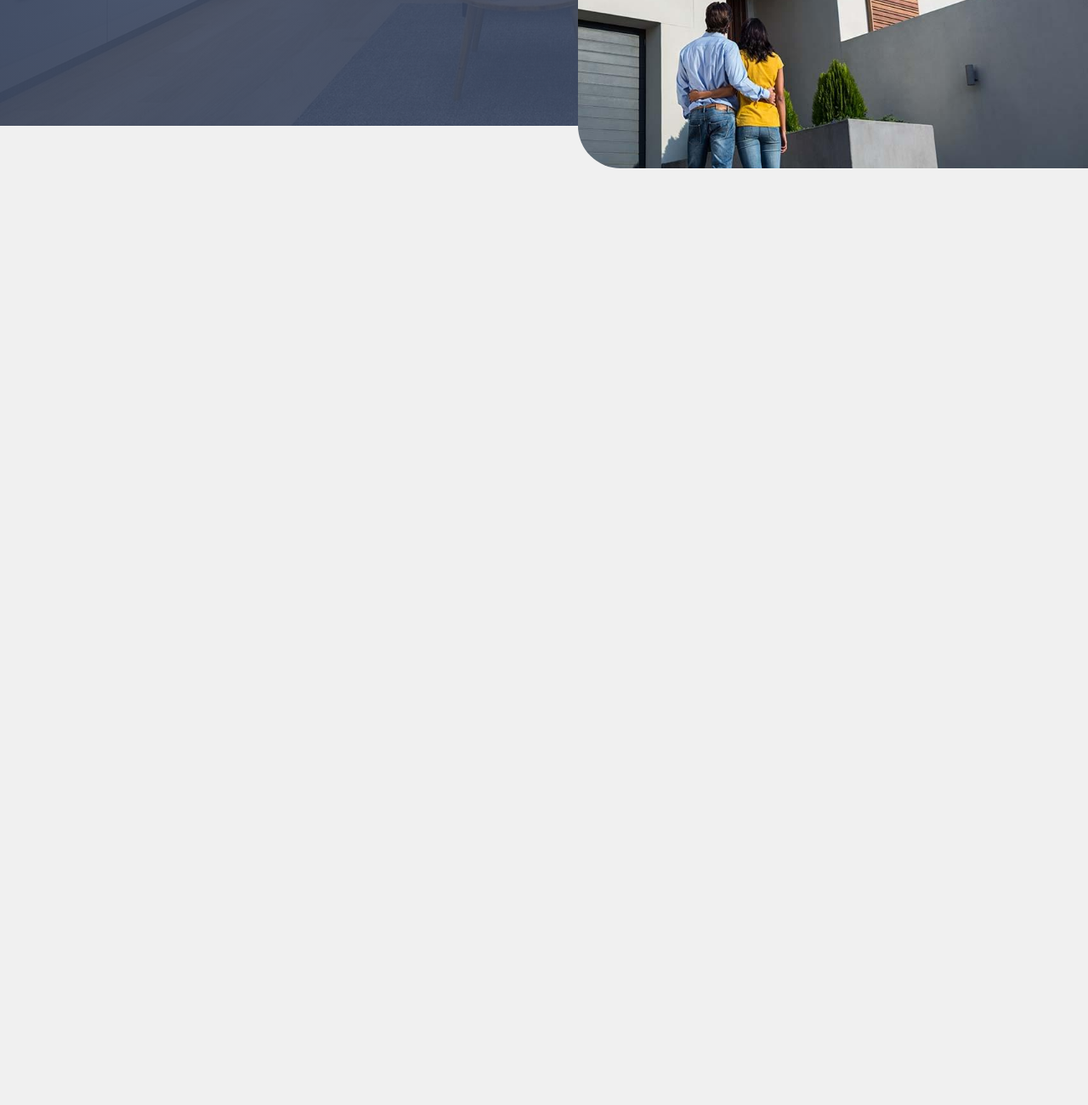
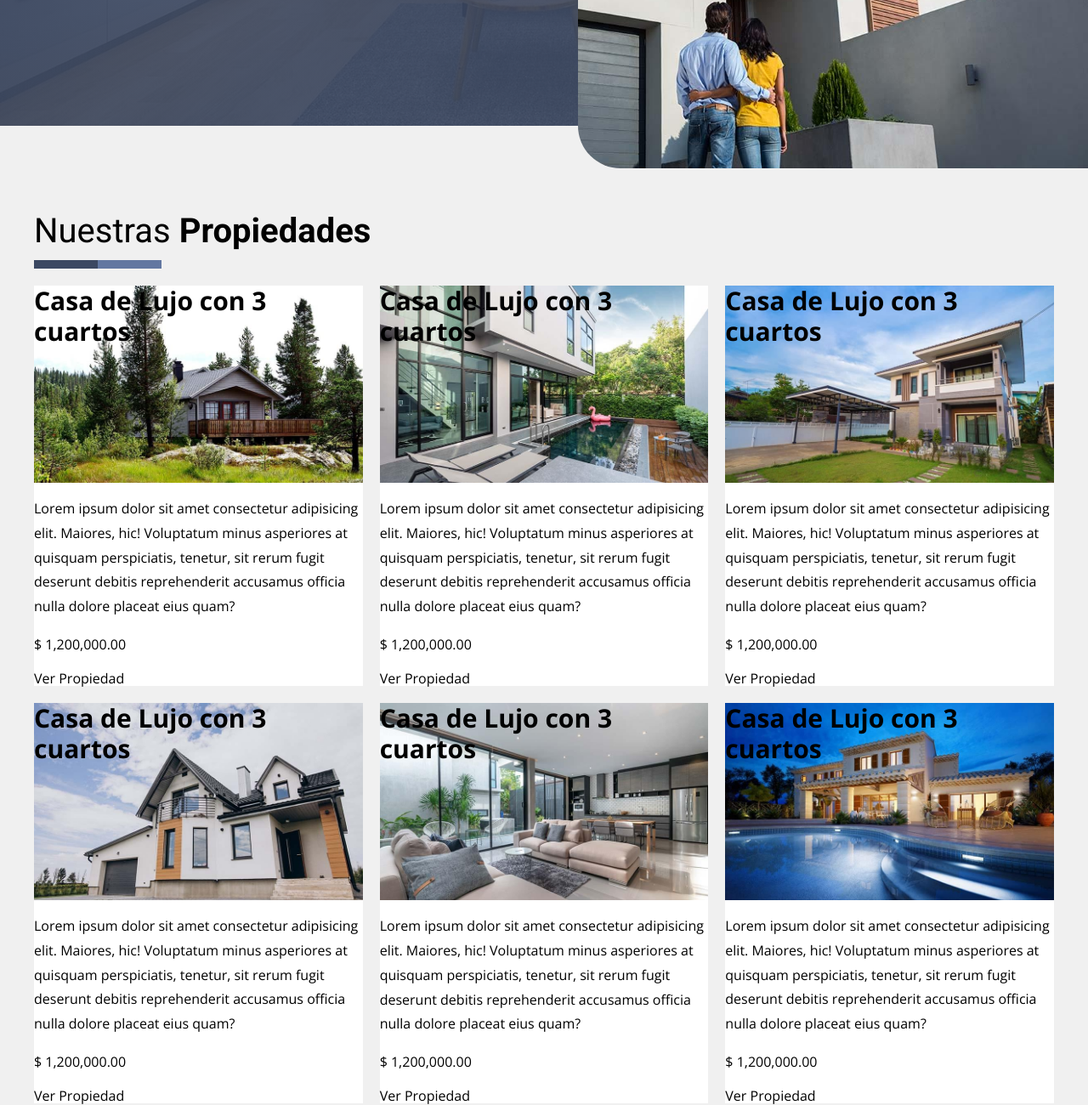
Before and after one commit to techred24/REAL-STATE, a website: page index.html in a window 1280 px wide. Shown: the part 501-1801 px from the top of the page at 85% size. Before the commit the page ends 800 px from the top, so only its background shows below. Drawn offline with nearby package versions, Linux system fonts and the light colour scheme.

Commit message:
Styling Propiedades section

```diff
--- a/index.html
+++ b/index.html
@@ -32,5 +32,72 @@
             </div>
         </div>
     </header>
+
+    <main class="propiedades contenedor">
+        <h2 class="propiedades__heading">Nuestras <span>Propiedades</span></h2>
+
+        <div class="propiedades__grid">
+            <div class="propiedad">
+                <div class="propiedad__imagen">
+                    <h3 class="propiedad__nombre">Casa de Lujo con 3 cuartos</h3>
+                </div>
+                <div class="propiedad__contenido">
+                    <p class="propiedad__texto">Lorem ipsum dolor sit amet consectetur adipisicing elit. Maiores, hic! Voluptatum minus asperiores at quisquam perspiciatis, tenetur, sit rerum fugit deserunt debitis reprehenderit accusamus officia nulla dolore placeat eius quam?</p>
+                    <p class="propiedad__precio">$ 1,200,000.00</p>
+                    <a href="#" class="propiedad__enlace">Ver Propiedad</a>
+                </div>
+            </div> <!--.propiedad-->
+            <div class="propiedad">
+                <div class="propiedad__imagen">
+                    <h3 class="propiedad__nombre">Casa de Lujo con 3 cuartos</h3>
+                </div>
+                <div class="propiedad__contenido">
+                    <p class="propiedad__texto">Lorem ipsum dolor sit amet consectetur adipisicing elit. Maiores, hic! Voluptatum minus asperiores at quisquam perspiciatis, tenetur, sit rerum fugit deserunt debitis reprehenderit accusamus officia nulla dolore placeat eius quam?</p>
+                    <p class="propiedad__precio">$ 1,200,000.00</p>
+                    <a href="#" class="propiedad__enlace">Ver Propiedad</a>
+                </div>
+            </div> <!--.propiedad-->
+            <div class="propiedad">
+                <div class="propiedad__imagen">
+                    <h3 class="propiedad__nombre">Casa de Lujo con 3 cuartos</h3>
+                </div>
+                <div class="propiedad__contenido">
+                    <p class="propiedad__texto">Lorem ipsum dolor sit amet consectetur adipisicing elit. Maiores, hic! Voluptatum minus asperiores at quisquam perspiciatis, tenetur, sit rerum fugit deserunt debitis reprehenderit accusamus officia nulla dolore placeat eius quam?</p>
+                    <p class="propiedad__precio">$ 1,200,000.00</p>
+                    <a href="#" class="propiedad__enlace">Ver Propiedad</a>
+                </div>
+            </div> <!--.propiedad-->
+            <div class="propiedad">
+                <div class="propiedad__imagen">
+                    <h3 class="propiedad__nombre">Casa de Lujo con 3 cuartos</h3>
+                </div>
+                <div class="propiedad__contenido">
+                    <p class="propiedad__texto">Lorem ipsum dolor sit amet consectetur adipisicing elit. Maiores, hic! Voluptatum minus asperiores at quisquam perspiciatis, tenetur, sit rerum fugit deserunt debitis reprehenderit accusamus officia nulla dolore placeat eius quam?</p>
+                    <p class="propiedad__precio">$ 1,200,000.00</p>
+                    <a href="#" class="propiedad__enlace">Ver Propiedad</a>
+                </div>
+            </div> <!--.propiedad-->
+            <div class="propiedad">
+                <div class="propiedad__imagen">
+                    <h3 class="propiedad__nombre">Casa de Lujo con 3 cuartos</h3>
+                </div>
+                <div class="propiedad__contenido">
+                    <p class="propiedad__texto">Lorem ipsum dolor sit amet consectetur adipisicing elit. Maiores, hic! Voluptatum minus asperiores at quisquam perspiciatis, tenetur, sit rerum fugit deserunt debitis reprehenderit accusamus officia nulla dolore placeat eius quam?</p>
+                    <p class="propiedad__precio">$ 1,200,000.00</p>
+                    <a href="#" class="propiedad__enlace">Ver Propiedad</a>
+                </div>
+            </div> <!--.propiedad-->
+            <div class="propiedad">
+                <div class="propiedad__imagen">
+                    <h3 class="propiedad__nombre">Casa de Lujo con 3 cuartos</h3>
+                </div>
+                <div class="propiedad__contenido">
+                    <p class="propiedad__texto">Lorem ipsum dolor sit amet consectetur adipisicing elit. Maiores, hic! Voluptatum minus asperiores at quisquam perspiciatis, tenetur, sit rerum fugit deserunt debitis reprehenderit accusamus officia nulla dolore placeat eius quam?</p>
+                    <p class="propiedad__precio">$ 1,200,000.00</p>
+                    <a href="#" class="propiedad__enlace">Ver Propiedad</a>
+                </div>
+            </div> <!--.propiedad-->
+        </div>
+    </main>
 </body>
 </html>
--- a/src/scss/app.scss
+++ b/src/scss/app.scss
@@ -1,2 +1,3 @@
 @use 'base';
 @use 'ui/header';
+@use 'ui/contenido';
--- a/src/scss/base/_mixins.scss
+++ b/src/scss/base/_mixins.scss
@@ -50,3 +50,17 @@
     gap: $espaciado;
     grid-template-columns: repeat($columnas, 1fr);
 }
+@mixin heading {
+    font-weight: 400;
+    span {
+        font-weight: 700;
+    }
+    &::after {
+        content: '';
+        display: block;
+        height: 1rem;
+        width: 15rem;
+        margin-top: 1rem;
+        background-image: linear-gradient(to right, v.$primario 0%, v.$primario 50%, lighten(v.$primario, 20%) 50%, lighten(v.$primario, 20%) 100%);
+    }
+}
--- /dev/null
+++ b/src/scss/ui/contenido/_index.scss
@@ -0,0 +1 @@
+@forward 'propiedades';
--- /dev/null
+++ b/src/scss/ui/contenido/_propiedades.scss
@@ -0,0 +1,33 @@
+@use 'base/variables' as v;
+@use 'base/mixins' as m;
+
+.propiedades {
+    margin-top: 5rem;
+    @include m.tablet {
+        margin-top: 10rem;
+    }
+
+    &__heading {
+        @include m.heading;
+    }
+
+    &__grid {
+        @include m.grid(1, 2rem);
+        @include m.tablet {
+            @include m.grid(3, 2rem);
+        }
+    }
+}
+.propiedad {
+    background-color: v.$blanco;
+    &__imagen {
+        aspect-ratio: 10 / 6;
+        background-size: cover;
+    }
+    @for $i from 1 through 6 {
+        $imagen: '../img/propiedad_#{$i}.jpg';
+        &:nth-child(#{$i}) &__imagen {
+            background-image: url($imagen);
+        }
+    }
+}
```
Also changed, not shown: build/css/app.css, 1 other file.
